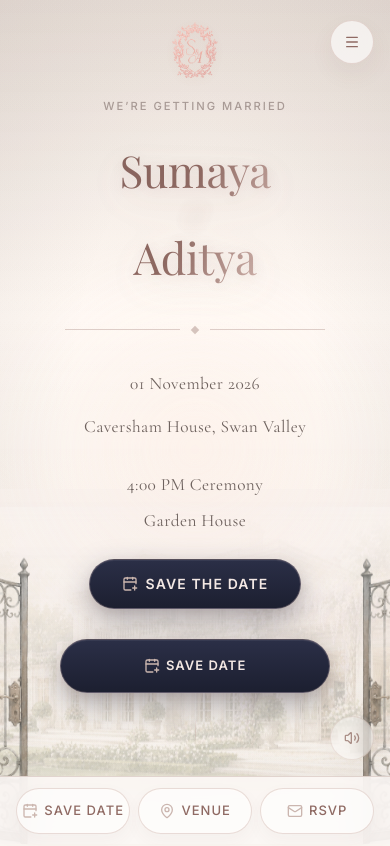
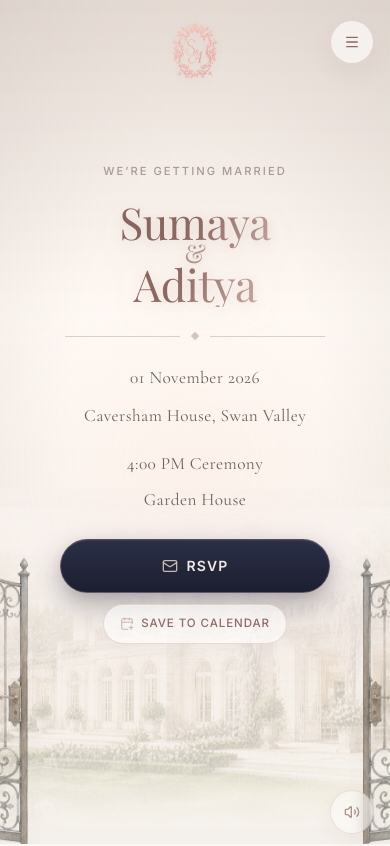
Before and after one commit to as16627-cloud/wedding-website, a Next.js app: page / in a window 390 px wide. Shown: the top 846 px of the page. Built offline with nearby package versions, Linux system fonts and the light colour scheme.

Commit message:
Fix mobile hero CTA hierarchy

```diff
--- a/app/globals.css
+++ b/app/globals.css
@@ -327,12 +327,6 @@ a[class*="uppercase"] {
 }
 
 @media (min-width: 640px) {
-  .hero-title .luxe-ampersand {
-    display: inline-block;
-    margin: 0 0.16em;
-    vertical-align: 0.03em;
-  }
-
   .type-hero-title {
     font-size: clamp(4.5rem, 9vw, 5.25rem);
     line-height: 1.14;
@@ -445,12 +439,20 @@ a[class*="uppercase"] {
   filter: drop-shadow(0 10px 18px rgba(143, 106, 99, 0.11));
 }
 
+.hero-title .hero-name {
+  display: block;
+}
+
 .hero-title .luxe-ampersand {
   display: block;
-  margin-block: 0.05em 0.08em;
+  margin-block: 0.02em 0.03em;
 }
 
-@media (min-width: 640px) {
+@media (min-width: 768px) {
+  .hero-title .hero-name {
+    display: inline;
+  }
+
   .hero-title .luxe-ampersand {
     display: inline-block;
     margin: 0 0.16em;
@@ -609,6 +611,27 @@ a[class*="uppercase"] {
 .secondary-cta svg {
   color: var(--color-divider-soft);
   stroke: currentColor;
+}
+
+.hero-cta-group {
+  display: flex;
+  width: fit-content;
+  margin: 2rem auto 0;
+  flex-direction: column;
+  align-items: center;
+  gap: 0.85rem;
+}
+
+.hero-primary-cta {
+  min-height: 54px;
+  gap: 0.55rem;
+}
+
+.hero-save-date-link {
+  min-height: 42px;
+  padding: 0.65rem 1.1rem;
+  gap: 0.45rem;
+  font-size: 0.78rem;
 }
 
 .mobile-header-monogram {
@@ -833,6 +856,16 @@ footer span {
     background: rgba(252, 248, 245, 0.88);
     box-shadow: 0 -10px 28px rgba(101, 75, 62, 0.055);
     backdrop-filter: blur(16px);
+    opacity: 0;
+    pointer-events: none;
+    transform: translateY(calc(100% + 1rem));
+    transition: opacity 360ms ease, transform 360ms ease;
+  }
+
+  .mobile-sticky-actions-visible {
+    opacity: 1;
+    pointer-events: auto;
+    transform: translateY(0);
   }
 
   .mobile-sticky-actions a,
@@ -891,7 +924,7 @@ footer span {
   }
 
   .ambient-audio-toggle {
-    bottom: calc(5.65rem + env(safe-area-inset-bottom));
+    bottom: max(1rem, env(safe-area-inset-bottom));
     width: 44px;
     min-height: 44px;
     padding: 0;
@@ -899,6 +932,10 @@ footer span {
     border-color: rgba(200, 170, 160, 0.4);
     background: rgba(255, 255, 255, 0.6);
     color: var(--color-rose-gold);
+  }
+
+  .ambient-audio-toggle.mobile-audio-above-actions {
+    bottom: calc(5.65rem + env(safe-area-inset-bottom));
   }
 
   .ambient-audio-toggle span {
@@ -1069,7 +1106,7 @@ footer span {
   }
 
   .hero-content {
-    padding: 7.75rem 1.35rem 7.25rem;
+    padding: 6.85rem 1.35rem 5.4rem;
   }
 
   .hero-copy {
@@ -1094,6 +1131,29 @@ footer span {
     color: var(--color-muted);
   }
 
+  .type-hero-title {
+    font-size: var(--text-display-mobile);
+    line-height: 0.94;
+  }
+
+  .hero-title .hero-name,
+  .hero-title .luxe-ampersand {
+    display: block;
+  }
+
+  .hero-title .hero-name {
+    line-height: 0.9;
+  }
+
+  .hero-title .luxe-ampersand {
+    margin-block: -0.04em 0;
+    font-size: 0.58em;
+    line-height: 0.9;
+    opacity: 0.82;
+    color: rgba(143, 106, 99, 0.82);
+    -webkit-text-fill-color: rgba(143, 106, 99, 0.82);
+  }
+
   .hero-copy .type-meta {
     font-size: 1.08rem;
     letter-spacing: 0.025em;
@@ -1102,23 +1162,41 @@ footer span {
   }
 
   .hero-copy .hero-title {
-    margin-top: 2rem;
+    margin-top: 1.45rem;
   }
 
   .hero-copy .hero-title + div {
-    margin-top: 2.65rem;
+    margin-top: 1.65rem;
   }
 
   .hero-copy .hero-title + div + .type-meta {
-    margin-top: 2.35rem;
+    margin-top: 1.55rem;
   }
 
   .hero-copy .type-meta span.mt-3 {
-    margin-top: 0.9rem;
+    margin-top: 0.65rem;
   }
 
   .hero-copy .hero-title + div + .type-meta + .type-meta {
-    margin-top: 1.9rem;
+    margin-top: 1.25rem;
+  }
+
+  .hero-cta-group {
+    width: 270px;
+    max-width: calc(100vw - 2.7rem);
+    margin-top: 1.55rem;
+    gap: 0.65rem;
+  }
+
+  .hero-primary-cta {
+    width: 100%;
+    min-height: 54px;
+  }
+
+  .hero-save-date-link {
+    min-height: 40px;
+    padding: 0.55rem 1rem;
+    font-size: 0.72rem;
   }
 
   .mobile-hero-actions {
@@ -1327,6 +1405,11 @@ footer span {
     margin-top: 1.2rem;
   }
 
+  .hero-cta-group {
+    margin-top: 1.25rem;
+    gap: 0.5rem;
+  }
+
   .mobile-hero-actions {
     margin-top: 1.15rem;
   }
--- a/app/page.tsx
+++ b/app/page.tsx
@@ -982,6 +982,8 @@ export default function WeddingWebsiteStarter() {
     ? 14 * (1 - mobileHeroCopyRevealProgress) - 4 * mobileScrollProgress
     : -10 * visualScrollProgress;
   const backgroundWashOpacity = isHeroMobile ? mobileScrollProgress * 0.35 : visualScrollProgress;
+  const isMobileStickyActionsVisible = isHeroMobile && heroScrollProgress > 0.78;
+  const mobileStickyActionTabIndex = isMobileStickyActionsVisible ? undefined : -1;
   const leftGateInitial = shouldReduceMotion
     ? false
     : isHeroMobile
@@ -1020,16 +1022,32 @@ export default function WeddingWebsiteStarter() {
   return (
     <main className="invite-page min-h-screen bg-[#fbf7f2] text-[var(--color-body)]">
       <audio ref={ambientAudioRef} src={ambientAudioSrc} preload="none" loop />
-      <nav className="mobile-sticky-actions md:hidden" aria-label="Quick wedding actions">
-        <a href={googleCalendarUrl} target="_blank" rel="noopener noreferrer" aria-label="Save the wedding date">
+      <nav
+        className={`mobile-sticky-actions md:hidden ${isMobileStickyActionsVisible ? "mobile-sticky-actions-visible" : ""}`}
+        aria-label="Quick wedding actions"
+        aria-hidden={!isMobileStickyActionsVisible}
+      >
+        <a
+          href={googleCalendarUrl}
+          target="_blank"
+          rel="noopener noreferrer"
+          aria-label="Save the wedding date"
+          tabIndex={mobileStickyActionTabIndex}
+        >
           <CalendarPlus className="h-4 w-4" />
           <span>Save Date</span>
         </a>
-        <a href={googleDirectionsUrl} target="_blank" rel="noopener noreferrer" aria-label="Open venue directions">
+        <a
+          href={googleDirectionsUrl}
+          target="_blank"
+          rel="noopener noreferrer"
+          aria-label="Open venue directions"
+          tabIndex={mobileStickyActionTabIndex}
+        >
           <MapPin className="h-4 w-4" />
           <span>Venue</span>
         </a>
-        <a href="#rsvp" aria-label="Jump to RSVP details">
+        <a href="#rsvp" aria-label="Jump to RSVP details" tabIndex={mobileStickyActionTabIndex}>
           <Mail className="h-4 w-4" />
           <span>RSVP</span>
         </a>
@@ -1039,7 +1057,7 @@ export default function WeddingWebsiteStarter() {
         aria-pressed={isAmbientAudioOn}
         aria-label={isAmbientAudioOn ? "Turn ambient sound off" : "Turn ambient sound on"}
         onClick={handleAmbientAudioToggle}
-        className={`ambient-audio-toggle type-button fixed bottom-4 right-4 z-50 inline-flex min-h-10 items-center justify-center gap-1.5 rounded-full border border-[rgba(232,207,200,0.78)] bg-[#fffaf7]/76 px-3 py-1.5 text-[var(--color-navy)] shadow-[0_8px_24px_rgba(90,65,50,0.08)] backdrop-blur-[6px] hover:border-[rgba(31,42,68,0.22)] hover:bg-[#fffdf9]/88 hover:text-[var(--color-navy-dark)] hover:opacity-100 hover:shadow-[0_10px_26px_rgba(90,65,50,0.07)] focus:outline-none focus-visible:ring-2 focus-visible:ring-[rgba(192,138,122,0.45)] sm:bottom-6 sm:right-6 sm:min-h-11 sm:gap-2 sm:px-4 sm:py-2 ${audioToggleRevealClass} ${audioToggleMotionClass}`}
+        className={`ambient-audio-toggle type-button fixed bottom-4 right-4 z-50 inline-flex min-h-10 items-center justify-center gap-1.5 rounded-full border border-[rgba(232,207,200,0.78)] bg-[#fffaf7]/76 px-3 py-1.5 text-[var(--color-navy)] shadow-[0_8px_24px_rgba(90,65,50,0.08)] backdrop-blur-[6px] hover:border-[rgba(31,42,68,0.22)] hover:bg-[#fffdf9]/88 hover:text-[var(--color-navy-dark)] hover:opacity-100 hover:shadow-[0_10px_26px_rgba(90,65,50,0.07)] focus:outline-none focus-visible:ring-2 focus-visible:ring-[rgba(192,138,122,0.45)] sm:bottom-6 sm:right-6 sm:min-h-11 sm:gap-2 sm:px-4 sm:py-2 ${isMobileStickyActionsVisible ? "mobile-audio-above-actions" : ""} ${audioToggleRevealClass} ${audioToggleMotionClass}`}
       >
         {isAmbientAudioOn ? <Volume2 className="h-3.5 w-3.5" /> : <VolumeX className="h-3.5 w-3.5" />}
         <span>{isAmbientAudioOn ? "Sound On" : "Sound"}</span>
@@ -1226,9 +1244,9 @@ export default function WeddingWebsiteStarter() {
               We&rsquo;re Getting Married
             </p>
             <h1 className="rose-gold-foil hero-title type-hero-title mt-8">
-              <span className="block sm:inline">Sumaya</span>
+              <span className="hero-name">Sumaya</span>
               <span className="luxe-ampersand">&amp;</span>
-              <span className="block sm:inline">Aditya</span>
+              <span className="hero-name">Aditya</span>
             </h1>
             <div className="mx-auto mt-10 flex w-full max-w-[260px] items-center justify-center gap-3">
               <span className="h-px flex-1 bg-[rgba(31,42,68,0.22)]" />
@@ -1245,26 +1263,24 @@ export default function WeddingWebsiteStarter() {
               <span className="mx-2 hidden text-[rgba(31,42,68,0.58)] sm:inline">&middot;</span>
               <span className="mt-2 block sm:mt-0 sm:inline">Garden House</span>
             </p>
-            <a
-              href={googleCalendarUrl}
-              target="_blank"
-              rel="noopener noreferrer"
-              aria-label="Add Sumaya and Aditya's wedding to Google Calendar"
-              className="primary-cta type-button mx-auto mt-6 hidden w-fit items-center justify-center gap-2 px-5 py-2.5 sm:mt-9 sm:inline-flex sm:px-7 sm:py-3"
-            >
-              <CalendarPlus className="h-4 w-4" />
-              Save the date
-            </a>
-            <div className="mobile-hero-actions sm:hidden">
+            <div className="hero-cta-group">
+              <a
+                href="#rsvp"
+                aria-label="Jump to RSVP details"
+                className="hero-primary-cta primary-cta type-button"
+              >
+                <Mail className="h-4 w-4" />
+                RSVP
+              </a>
               <a
                 href={googleCalendarUrl}
                 target="_blank"
                 rel="noopener noreferrer"
                 aria-label="Add Sumaya and Aditya's wedding to Google Calendar"
-                className="primary-cta type-button"
+                className="hero-save-date-link secondary-cta type-button"
               >
-                <CalendarPlus className="h-4 w-4" />
-                Save Date
+                <CalendarPlus className="h-3.5 w-3.5" />
+                Save to calendar
               </a>
             </div>
             <a href="#details" className="mobile-scroll-cue sm:hidden" aria-label="Scroll to wedding details">
```
